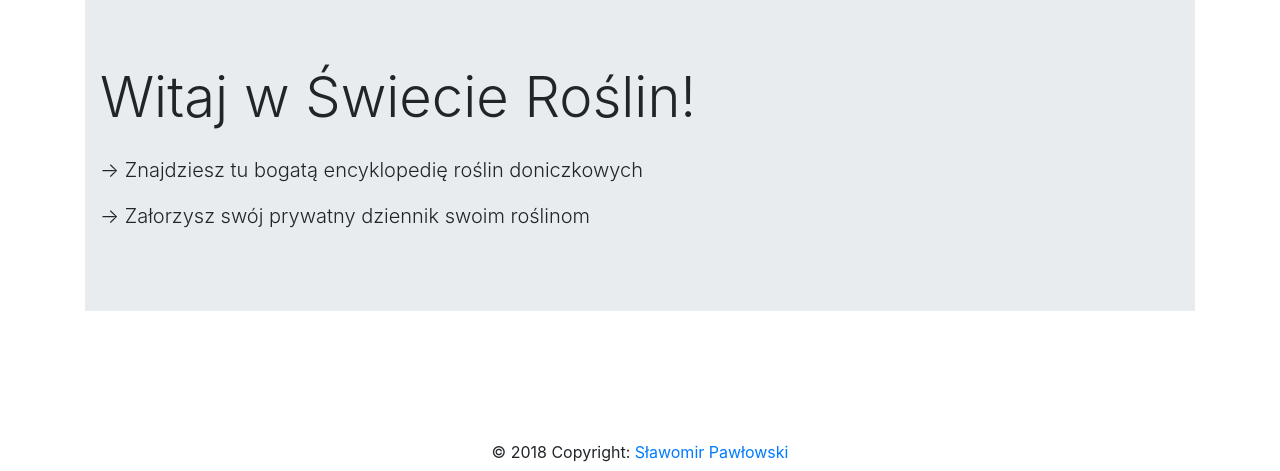
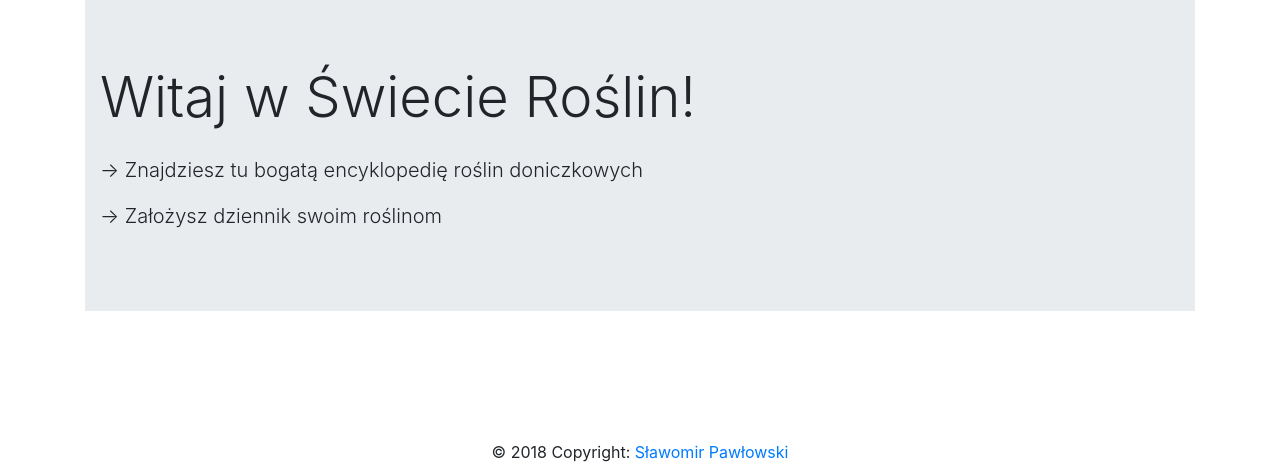
Before and after one commit to slapa2/Plants, a Flask app: page / in a window 1280 px wide. Shown: the part 74-545 px from the top of the page. Run offline with Flask 2, Linux system fonts and the light colour scheme; some libraries are stand-ins or nearby versions.

Commit message:
fixed typo bug

```diff
--- a/plants/auth/templates/landing.html
+++ b/plants/auth/templates/landing.html
@@ -6,7 +6,7 @@
       <div class="container">
         <h1 class="display-4 mb-4">Witaj w Świecie Roślin!</h1>
         <p class="lead">-> Znajdziesz tu bogatą encyklopedię roślin doniczkowych </p>
-        <p class="lead">-> Załorzysz swój prywatny dziennik swoim roślinom</p>
+        <p class="lead">-> Założysz dziennik swoim roślinom</p>
       </div>
     </div>
 
```
